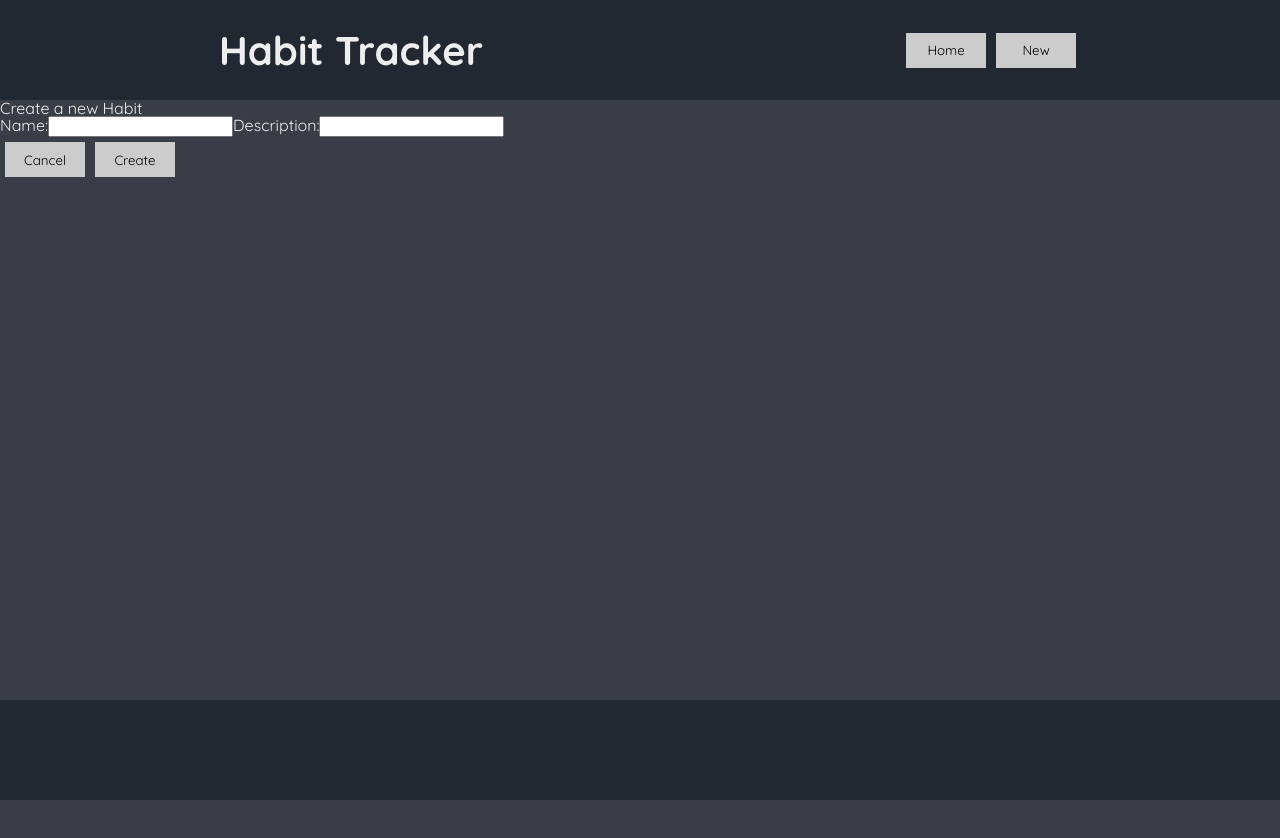
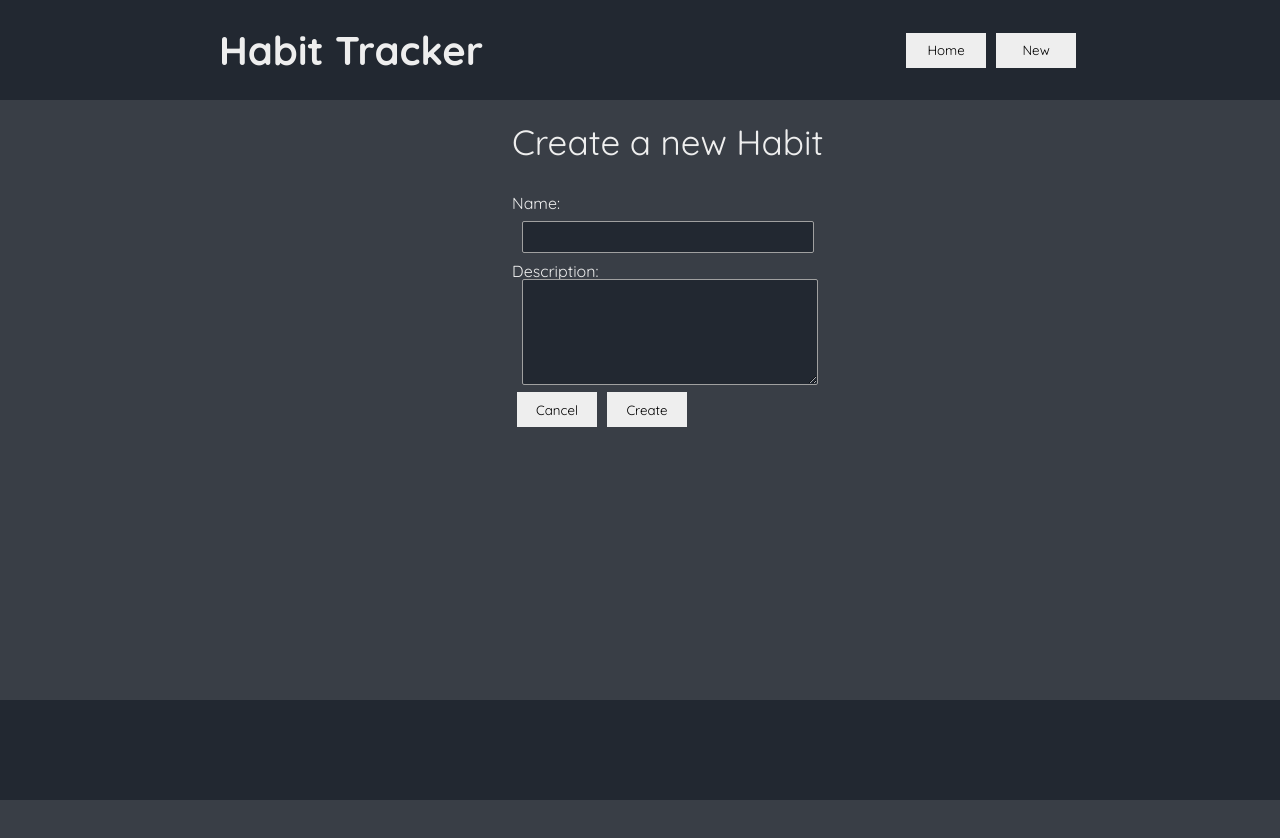
Before and after one commit to mmn92/habit-tracker, a React (Create React App) app: page /new in a window 1280 px wide. Shown: the top 838 px of the page. Built offline with nearby package versions, Linux system fonts and the light colour scheme.

Commit message:
adjust styling

```diff
--- a/src/Components/Details/index.js
+++ b/src/Components/Details/index.js
@@ -1,5 +1,5 @@
 import React from 'react';
-import { HabitDetails, Title, Description, UncheckedSquare, CheckedSquare } from './styles';
+import { HabitDetails, Title, Description, SecondaryTitle, UncheckedSquare, CheckedSquare } from './styles';
 
 export const Details = (props) => {
     // This component retrieves the id from the props passed by the route
@@ -10,6 +10,7 @@ export const Details = (props) => {
         <HabitDetails>
             <Title>{props.habits[id].name}</Title>
             <Description>{props.habits[id].description || "No description"}</Description>
+            <SecondaryTitle>Weekly Progress:</SecondaryTitle>
             <div id="progress">
                 {props.habits[id].progress.map((day, index) => day ? <CheckedSquare id={index} name={id} onClick={props.handleClick} /> : <UncheckedSquare id={index} name={id} onClick={props.handleClick} />)}
             </div>
--- a/src/Components/Details/styles.js
+++ b/src/Components/Details/styles.js
@@ -1,16 +1,35 @@
 import styled from 'styled-components';
 
-export const HabitDetails = styled.div``;
+export const HabitDetails = styled.div`
+    width: 75%;
+    min-height: 75vh;
+    margin: 15px auto;
+    padding: 10px;
+    text-align: center;
+`;
 
-export const Title = styled.h1``;
+export const Title = styled.h1`
+    font-size: 35px;
+    margin-bottom: 15px;
+`;
 
-export const Description = styled.h2``;
+export const Description = styled.h2`
+    font-size: 25px;
+    margin-bottom: 10px;
+`;
+
+export const SecondaryTitle = styled.h3`
+    font-size: 20px;
+    margin-bottom: 10px;
+    margin-top: 20px;
+`;
 
 export const UncheckedSquare = styled.button`
     height: 35px;
     width: 35px;
     background: #CCCCCC;
     border: solid black 1px;
+    border-radius: 2px;
 `;
 
 export const CheckedSquare = styled.button`
@@ -18,4 +37,5 @@ export const CheckedSquare = styled.button`
     width: 35px;
     background-color: var(--color-green-progress);
     border: solid green 1px;
+    border-radius: 2px;
 `;
--- a/src/Components/New/index.js
+++ b/src/Components/New/index.js
@@ -1,23 +1,25 @@
-import React, { Fragment } from 'react';
+import React from 'react';
 import { NavLink } from 'react-router-dom';
-import { NewForm, Button, Title } from './styles';
+import { NewForm, Button, Title, Container } from './styles';
 
 export const New = (props) => (
-    <Fragment>
+    <Container>
         <Title>Create a new Habit</Title>
         <NewForm>
             <label>
                 Name:
+                <br />
                 <input name="formName" type="text" value={props.name} onChange={props.handleInputChange} />
             </label>
             <label>
                 Description:
-                <input name="formDesc" type="text" value={props.description} onChange={props.handleInputChange} />
+                <br />
+                <textarea name="formDesc" type="text" value={props.description} onChange={props.handleInputChange} />
             </label>
             <div id="form-buttons">
                 <NavLink to="/"><Button name="cancel" type="button" onClick={props.handleSubmit}>Cancel</Button></NavLink>
                 <NavLink to="/"><Button name="create" type="button" onClick={props.handleSubmit}>Create</Button></NavLink>
             </div>
         </NewForm>
-    </Fragment>
+    </Container>
 );
--- a/src/Components/New/styles.js
+++ b/src/Components/New/styles.js
@@ -1,10 +1,28 @@
 import styled from 'styled-components';
 
-export const NewForm = styled.form``;
+export const Container = styled.div`
+    width: 75%;
+    min-height: 75vh;
+    margin: 15px auto;
+    padding: 10px;
+`;
+
+export const NewForm = styled.form`
+    position: absolute;
+    left: 40%;
+    display: flex;
+    flex-direction: column;
+    margin-top: 70px;
+`;
 
 export const Button = styled.button`
     height: 35px;
     padding 5px 15px;
 `;
 
-export const Title = styled.h1``;
+export const Title = styled.h1`
+    font-size: 35px;
+    margin-bottom: 15px;
+    position: absolute;
+    left: 40%;
+`;
--- a/src/index.css
+++ /dev/null
@@ -1,14 +0,0 @@
-body {
-  margin: 0;
-  padding: 0;
-  font-family: -apple-system, BlinkMacSystemFont, "Segoe UI", "Roboto", "Oxygen",
-    "Ubuntu", "Cantarell", "Fira Sans", "Droid Sans", "Helvetica Neue",
-    sans-serif;
-  -webkit-font-smoothing: antialiased;
-  -moz-osx-font-smoothing: grayscale;
-}
-
-code {
-  font-family: source-code-pro, Menlo, Monaco, Consolas, "Courier New",
-    monospace;
-}
--- a/src/styles/Base/index.js
+++ b/src/styles/Base/index.js
@@ -10,9 +10,35 @@ const Base = createGlobalStyle`
         font-family: 'Quicksand', sans-serif;
         height: 35px;
         width: 80px;
-        background-color: #CCCCCC;
+        background-color: var(--color-positive);
         border: none;
         margin: 5px;
+    }
+    button:hover {
+        background: #AAAAAA;
+        cursor: pointer;
+        border: 1px solid #555555;
+    }
+    input {
+        background-color: var(--color-negative-dark);
+        font-family: 'Quicksand', sans-seriff;
+        height: 20px;
+        width: 280px;
+        padding: 5px;
+        margin: 10px;
+        border: 1px solid #a0a0a0;
+        border-radius: 2px;
+        color: var(--color-positive);
+    }
+    textarea {
+        background-color: var(--color-negative-dark);
+        font-family: 'Quicksand', sans-seriff;
+        border: 1px solid #a0a0a0;
+        border-radius: 2px;
+        color: var(--color-positive);
+        margin-left: 10px;
+        min-width: 290px;
+        min-height: 100px;
     }
 `;
 
```
Also changed, not shown: 1 other file (tests, documents, lock files or other folders).
